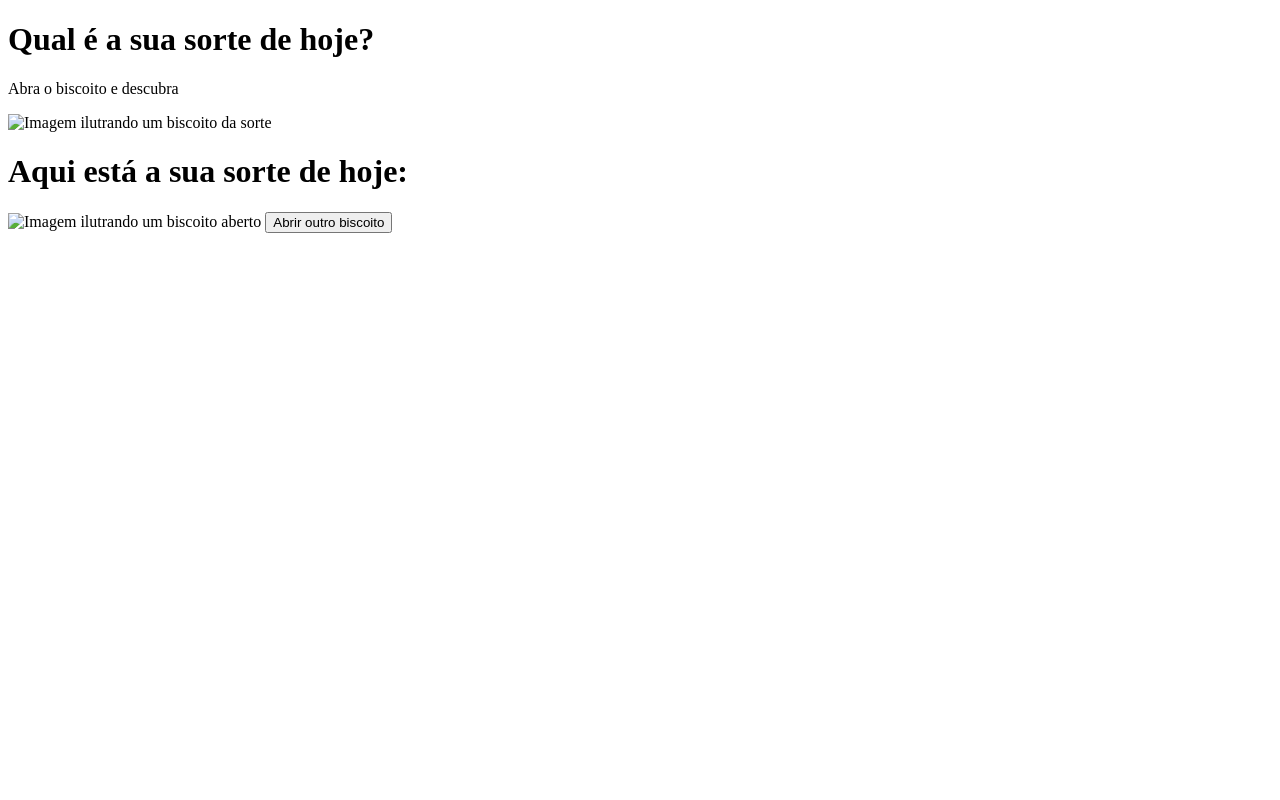
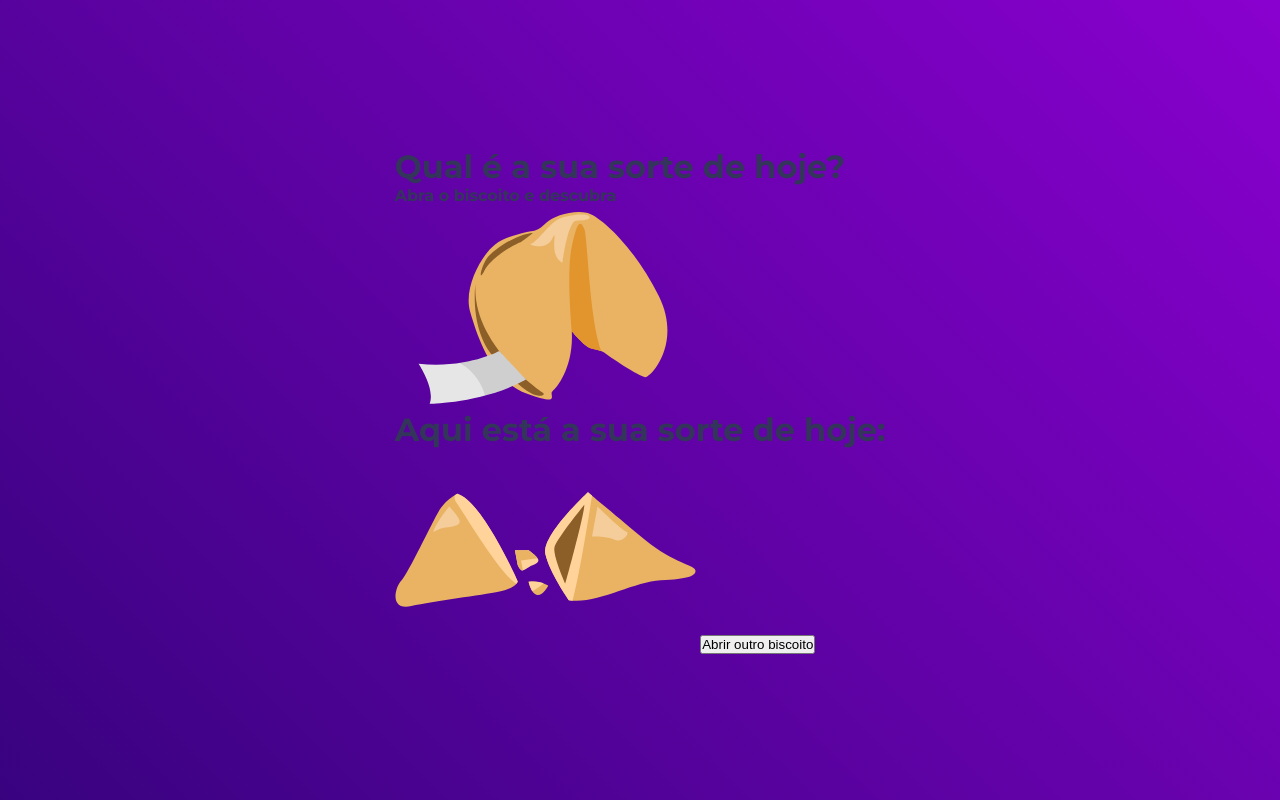
Before and after one commit to B3RG5TRON/FortuneCookie, a plain HTML site: page index.html in a window 1280 px wide. Drawn offline with Linux system fonts and the light colour scheme.

Commit message:
:tatda: Basic CSS structuring :tada:

```diff
--- a/index.html
+++ b/index.html
@@ -5,6 +5,7 @@
     <link rel="preconnect" href="https://fonts.googleapis.com" />
     <link rel="preconnect" href="https://fonts.gstatic.com" crossorigin />
 
+    <link rel="shortcut icon" href="./assets/favicon.svg" type="image/svg+xml">
     <meta charset="UTF-8" />
     <meta name="viewport" content="width=device-width, initial-scale=1.0" />
 
@@ -21,14 +22,14 @@
         <div class="screen-01">
             <h1>Qual é a sua sorte de hoje?</h1>
             <p>Abra o biscoito e descubra</p>
-            <img id="cookie-screen-01" src="" alt="Imagem ilutrando um biscoito da sorte">
+            <img id="cookie-screen-01" src="./assets/fortune-cookie.svg" alt="Imagem ilutrando um biscoito da sorte">
         </div>
         <div class="screen-02">
             <h1>Aqui está a sua sorte de hoje:</h1>
-            <div class="message">
+            <div id="message">
                 <span></span>
             </div>
-            <img id="cookie-screen-02" src="" alt="Imagem ilutrando um biscoito aberto">
+            <img id="cookie-screen-02" src="./assets/opened-cookie.svg" alt="Imagem ilutrando um biscoito aberto">
             <button>Abrir outro biscoito</button>
         </div>
     </main>
--- a/style.css
+++ b/style.css
@@ -0,0 +1,37 @@
+* {
+    margin: 0;
+    padding: 0;
+    box-sizing: border-box;
+    -webkit-font-smoothing: antialiased;
+    -moz-osx-font-smoothing: grayscale;
+}
+
+:root {
+    font-size: 62.5%;
+
+    --colorbase-popBlue: #E4EDF1;
+    --colorbase-white: #FFF;
+    --colorbase-textBlack: #000;
+    --colorbase-textPurple: #34355B;
+    --colorbase-orange-500: #FF9500;
+    --colorbase-background: linear-gradient(45deg, #190361 0%, #B0F 100%);
+}
+
+body {
+    font-size: 1.6rem;
+    color: var(--colorbase-textPurple);
+
+    display: grid;
+    place-items: center;
+    height: 100%;
+    min-height: 100vh;
+
+    background: var(--colorbase-background)no-repeat;
+    background-size: 200% 200%;
+    animation: background-animation 8s both alternate infinite;
+}
+
+html,
+body {
+    font-family: 'Montserrat', sans-serif;
+}
```
Also changed, not shown: assets/favicon.svg (added), assets/fortune-cookie.svg (added), assets/opened-cookie.svg (added).
